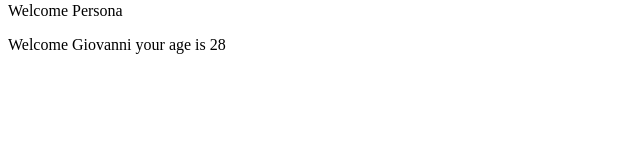
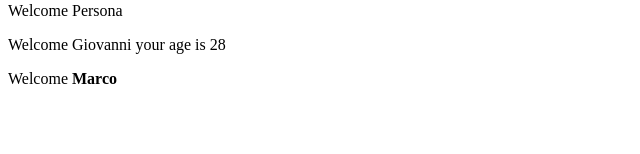
Before and after one commit to Baku305/react-exercises, a React (Create React App) app in the folder react-exercises/: page / in a window 1280 px wide. Shown: the part 146-300 px from the top of the page, without its empty margins (0-640 px from the left). Built offline with nearby package versions, Linux system fonts and the light colour scheme.

Commit message:
features/props-04 (strong tag prop name)

```diff
--- a/react-exercises/src/Components-03.jsx
+++ b/react-exercises/src/Components-03.jsx
@@ -3,11 +3,13 @@ import { Hello } from "./Components-02";
 import { Welcome } from "./Props-01";
 import { Welcome2 } from "./Props-02";
 import { Welcome3 } from "./Props-03";
+import { Welcome4 } from "./props-04";
 
 const HelloEl = <Hello />;
-const WelcomeEl = <Welcome name="Francesco" />;
+const WelcomeEl = <Welcome name = "Francesco" />;
 const Welcome2El = <Welcome2 />;
-const Welcome3El = <Welcome3 name="Giovanni" age="28" />;
+const Welcome3El = <Welcome3 name ="Giovanni" age="28" />;
+const Welcome4EL = <Welcome4 name = "Marco"/>
 
 export class App extends React.Component {
   render() {
@@ -17,6 +19,7 @@ export class App extends React.Component {
         <span>{WelcomeEl}</span>
         <span>{Welcome2El}</span>
         <span>{Welcome3El}</span>
+        <span>{Welcome4EL}</span>
       </div>
     );
   }
--- /dev/null
+++ b/react-exercises/src/props-04.jsx
@@ -0,0 +1,8 @@
+import React from "react";
+
+
+export class Welcome4 extends React.Component{
+    render(){
+        return <p>Welcome <strong>{this.props.name}</strong> </p>
+    }
+}
```
